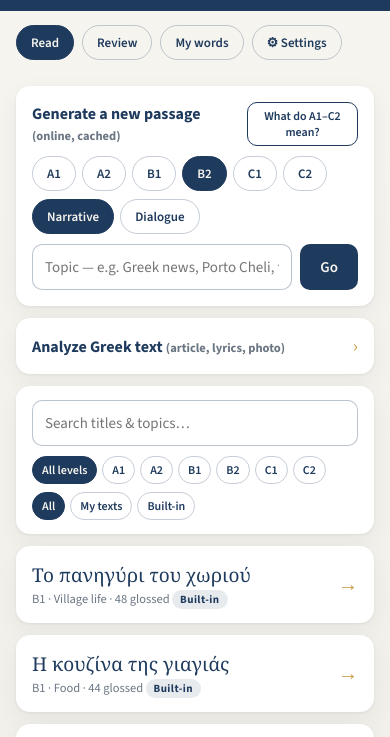
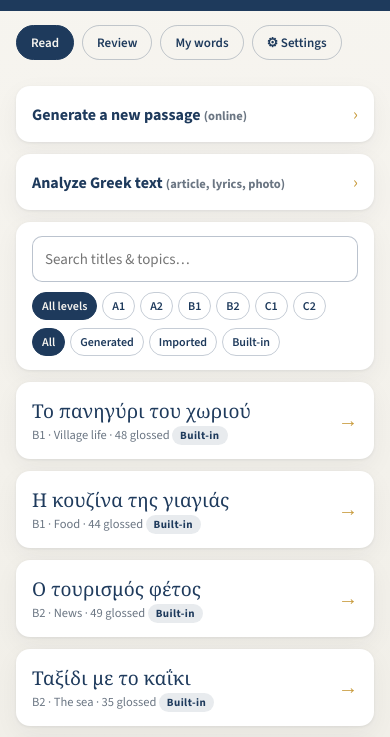
Before and after one commit to Instantbook/LEXIS, a plain HTML site: page index.html in a window 390 px wide. Shown: the part 76-813 px from the top of the page. Drawn offline with nearby package versions, Linux system fonts and the light colour scheme; a web font is replaced by a local one.

Commit message:
Add files via upload

```diff
--- a/index.html
+++ b/index.html
@@ -67,7 +67,7 @@
 
 <script>
 "use strict";
-const APP_VERSION = "v13b";
+const APP_VERSION = "v13c";
 const SPEEDS = { fast: 0.92, medium: 0.69, slow: 0.52 };
 function curRate(){ return SPEEDS[settings.speed] || SPEEDS.fast; }
 function wordRate(){ return curRate() * 0.9; }
@@ -121,6 +121,7 @@ let cefrHelpOpen = false;
 let listened = new Set(load(LS.listened, []));
 let libFilter = { level:"all", source:"all", q:"" };   // level | source(all/mine/bundled) | search
 let analyzeOpen = false;   // collapsible Analyze/Paste panel
+let generateOpen = false;  // collapsible Generate panel
 let genBusy = false, genMsg = "";
 
 function load(k, fb){ try{ const v = localStorage.getItem(k); return v ? JSON.parse(v) : fb; }catch(e){ return fb; } }
@@ -129,6 +130,11 @@ function save(k, v){ try{ localStorage.setItem(k, JSON.stringify(v)); }catch(e){
 // ── Gloss maps ──
 function glossMap(p){ const m={}; for(const line of p.gloss){ const [s,l,t,n] = line.split("|"); m[s.toLowerCase()] = {lemma:l, translation:t, note:n||""}; } return m; }
 function allPassages(){ return [...customLib, ...BUNDLED]; }
+function passageOrigin(p){
+  if(p.origin) return p.origin;                          // new entries
+  if(!p.cached) return "bundled";                        // bundled
+  return (typeof p.id==="string" && p.id.startsWith("paste-")) ? "imported" : "generated"; // legacy
+}
 function cleanWord(w){ return w.replace(/[.,;·!?»«"'()\[\]:—–…\d]/g,"").trim(); }
 
 // Lightweight Modern Greek suffix stemmer — catches inflected forms offline.
@@ -448,9 +454,9 @@ Respond ONLY with valid JSON, no markdown:
     catch(e){ p = salvageGloss(raw); if(!p) throw new Error("couldn't read the gloss — try again or a shorter passage"); }
     // if the model didn't echo the text back (or it was truncated), fall back to the input text
     const passageText = (p.text && p.text.length > 10) ? p.text : text;
-    const entry = { id:"paste-"+Date.now(), level:settings.level, topic:"pasted",
+    const entry = { id:"paste-"+Date.now(), level:settings.level, topic:"imported",
       title:p.title || "Captured text", text:passageText,
-      gloss:(p.gloss||[]).map(g=>Array.isArray(g)?g.join("|"):g), cached:true };
+      gloss:(p.gloss||[]).map(g=>Array.isArray(g)?g.join("|"):g), cached:true, origin:"imported" };
     customLib = [entry, ...customLib];
     save(LS.lib, customLib);
     genMsg = p.partial ? `Saved with ${entry.gloss.length} words glossed (some may be missing — tap any word to look it up).` : "";
@@ -480,7 +486,7 @@ Respond ONLY with valid JSON, no markdown:
     const p = parseAIJSON(raw);
     const entry = {
       id: "gen-"+Date.now(), level: settings.level, topic, title: p.title, text: p.text,
-      gloss: p.gloss.map(g => g.join("|")), cached: true
+      gloss: p.gloss.map(g => g.join("|")), cached: true, origin:"generated"
     };
     customLib = [entry, ...customLib];
     save(LS.lib, customLib);
@@ -658,9 +664,14 @@ function render(){
 
   if(tab==="read" && !activeP){
     html += `<div style="padding-top:10px;">`;
-    html += `<div class="card" style="padding:16px;">
-      <div class="row"><div style="font-weight:700;color:#1E3A5C;">Generate a new passage <span class="muted">(online, cached)</span></div>
-        <button class="btn sec" style="padding:5px 10px;font-size:12px;" onclick="showCefrHelp()">What do A1–C2 mean?</button></div>
+    html += `<div class="card" style="padding:0;overflow:hidden;">
+      <div onclick="toggleGenerate()" style="padding:16px;cursor:pointer;display:flex;justify-content:space-between;align-items:center;">
+        <div style="font-weight:700;color:#1E3A5C;">Generate a new passage <span class="muted">(online)</span></div>
+        <span style="color:#C89B3C;font-size:18px;transform:rotate(${generateOpen?"90":"0"}deg);transition:transform .2s;">\u203a</span>
+      </div>
+      ${generateOpen?`<div style="padding:0 16px 16px;">
+        <div class="row"><div class="muted">Choose a level and topic; Claude writes and glosses it.</div>
+          <button class="btn sec" style="padding:5px 10px;font-size:12px;flex-shrink:0;" onclick="showCefrHelp()">Levels?</button></div>
         <div style="display:flex;gap:6px;flex-wrap:wrap;margin-top:10px;" id="genLevels">
           ${["A1","A2","B1","B2","C1","C2"].map(l=>`<button class="chip${settings.level===l?" on":""}" onclick="setLevel('${l}')">${l}</button>`).join("")}
         </div>
@@ -668,10 +679,11 @@ function render(){
           ${["narrative","dialogue"].map(f=>`<button class="chip${(settings.format||"narrative")===f?" on":""}" onclick="setFormat('${f}')">${f==="narrative"?"Narrative":"Dialogue"}</button>`).join("")}
         </div>
         <div style="display:flex;gap:8px;margin-top:10px;">
-        <input type="text" id="topicIn" placeholder="Topic — e.g. Greek news, Porto Cheli, the Argolid…" style="flex:1;">
-        <button class="btn" onclick="genGo()" ${genBusy?"disabled":""}>${genBusy?"…":"Go"}</button>
+          <input type="text" id="topicIn" placeholder="Topic\u2026" style="flex:1;">
+          <button class="btn" onclick="genGo()" ${genBusy?"disabled":""}>${genBusy?"\u2026":"Go"}</button>
         </div>
         ${genMsg?`<div class="muted" style="margin-top:8px;color:#8A6D1F;">${esc(genMsg)}</div>`:""}
+      </div>`:""}
     </div>
     <div class="card" style="padding:0;overflow:hidden;">
       <div onclick="toggleAnalyze()" style="padding:16px;cursor:pointer;display:flex;justify-content:space-between;align-items:center;">
@@ -698,15 +710,14 @@ function render(){
         ${levels.map(lv=>`<button class="chip${libFilter.level===lv?" on":""}" style="font-size:12px;padding:5px 9px;" onclick="setLibFilter('level','${lv}')">${lv==="all"?"All levels":lv}</button>`).join("")}
       </div>
       <div style="display:flex;gap:5px;flex-wrap:wrap;">
-        ${[["all","All"],["mine","My texts"],["bundled","Built-in"]].map(([v,l])=>`<button class="chip${libFilter.source===v?" on":""}" style="font-size:12px;padding:5px 9px;" onclick="setLibFilter('source','${v}')">${l}</button>`).join("")}
+        ${[["all","All"],["generated","Generated"],["imported","Imported"],["bundled","Built-in"]].map(([v,l])=>`<button class="chip${libFilter.source===v?" on":""}" style="font-size:12px;padding:5px 9px;" onclick="setLibFilter('source','${v}')">${l}</button>`).join("")}
       </div>
     </div>`;
     // apply filters
     const q = libFilter.q.trim().toLowerCase();
     const filtered = all.filter(p => {
       if(libFilter.level!=="all" && p.level!==libFilter.level) return false;
-      if(libFilter.source==="mine" && !p.cached) return false;
-      if(libFilter.source==="bundled" && p.cached) return false;
+      if(libFilter.source!=="all" && passageOrigin(p)!==libFilter.source) return false;
       if(q && !((p.title||"").toLowerCase().includes(q) || (p.topic||"").toLowerCase().includes(q))) return false;
       return true;
     });
@@ -718,7 +729,7 @@ function render(){
       html += `<div class="card row" style="padding:16px;cursor:pointer;" onclick="openP('${p.id}')">
         <div style="min-width:0;"><div class="display" style="font-size:19px;color:#1E3A5C;">${heard?'<span title="listened" style="color:#3E7C4F;">✓ </span>':""}${esc(p.title)}</div>
         <div class="muted" style="margin-top:2px;">${p.level} · ${esc(p.topic)} · ${p.gloss.length} glossed
-        <span class="badge ${p.cached?"cached":"bundled"}">${p.cached?"My text":"Built-in"}</span>${heard?' <span class="badge" style="background:#E3EFE6;color:#3E7C4F;">listened</span>':""}</div></div>
+        <span class="badge ${p.cached?"cached":"bundled"}">${({generated:"Generated",imported:"Imported",bundled:"Built-in"})[passageOrigin(p)]}</span>${heard?' <span class="badge" style="background:#E3EFE6;color:#3E7C4F;">listened</span>':""}</div></div>
         <div style="display:flex;align-items:center;gap:10px;flex-shrink:0;">
         ${p.cached?`<button style="background:none;border:none;font-size:16px;cursor:pointer;color:#B4432F;padding:6px;" onclick="event.stopPropagation();delPassage('${p.id}')">✕</button>`:""}
         <span style="color:#C89B3C;font-size:20px;">→</span></div></div>`;
@@ -886,7 +897,7 @@ window.speakPassage = () => window.togglePlay();
 window.saveLookup = saveLookup;
 window.answer = answer;
 window.delCard = delCard;
-window.genGo = () => { const t = $("topicIn").value.trim() || "Greek current affairs"; generateAndCache(t); };
+window.genGo = () => { generateOpen = true; const t = $("topicIn").value.trim() || "Greek current affairs"; generateAndCache(t); };
 window.setSpeed = k => { settings.speed = k; save(LS.settings, settings); render(); };
 window.setFormat = f => {
   const typed = $("topicIn") ? $("topicIn").value : "";
@@ -927,6 +938,7 @@ window.exportDeck = () => {
   a.href = URL.createObjectURL(blob); a.download = "lexis-backup.json"; a.click();
 };
 window.toggleAnalyze = () => { analyzeOpen = !analyzeOpen; render(); };
+window.toggleGenerate = () => { generateOpen = !generateOpen; render(); };
 window.pasteGo = () => { const t=document.getElementById("pasteIn").value.trim(); if(t){ analyzeOpen = true; glossPastedText(t); } };
 window.photoGo = photoGo;
 window.exportAnki = () => {
--- a/sw.js
+++ b/sw.js
@@ -1,5 +1,5 @@
 // ΛΕΞΙΣ service worker — caches the app shell so it opens with no internet
-const CACHE = "lexis-v13b";
+const CACHE = "lexis-v13c";
 const ASSETS = ["./", "./index.html", "./manifest.json", "./icon.png"];
 
 self.addEventListener("install", e => {
```
Lines whose indentation alone changed are shown as unchanged.
